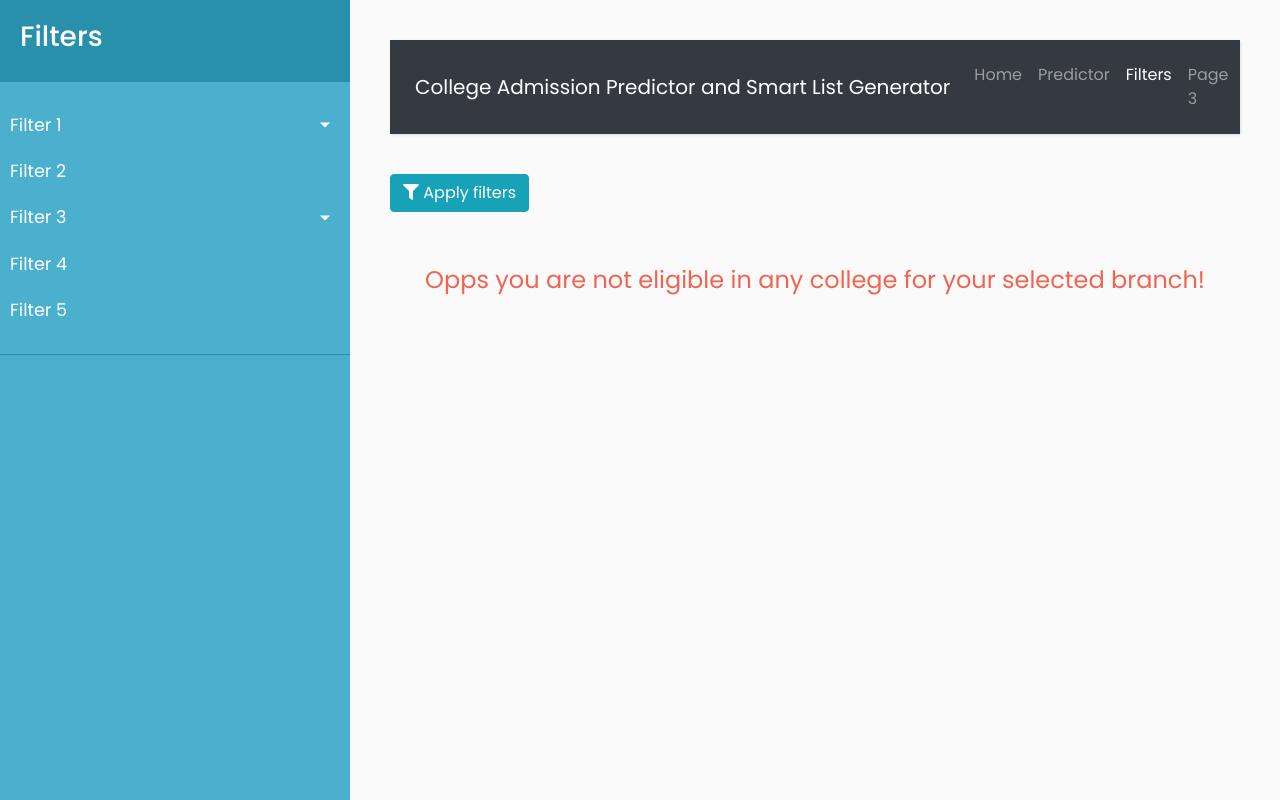
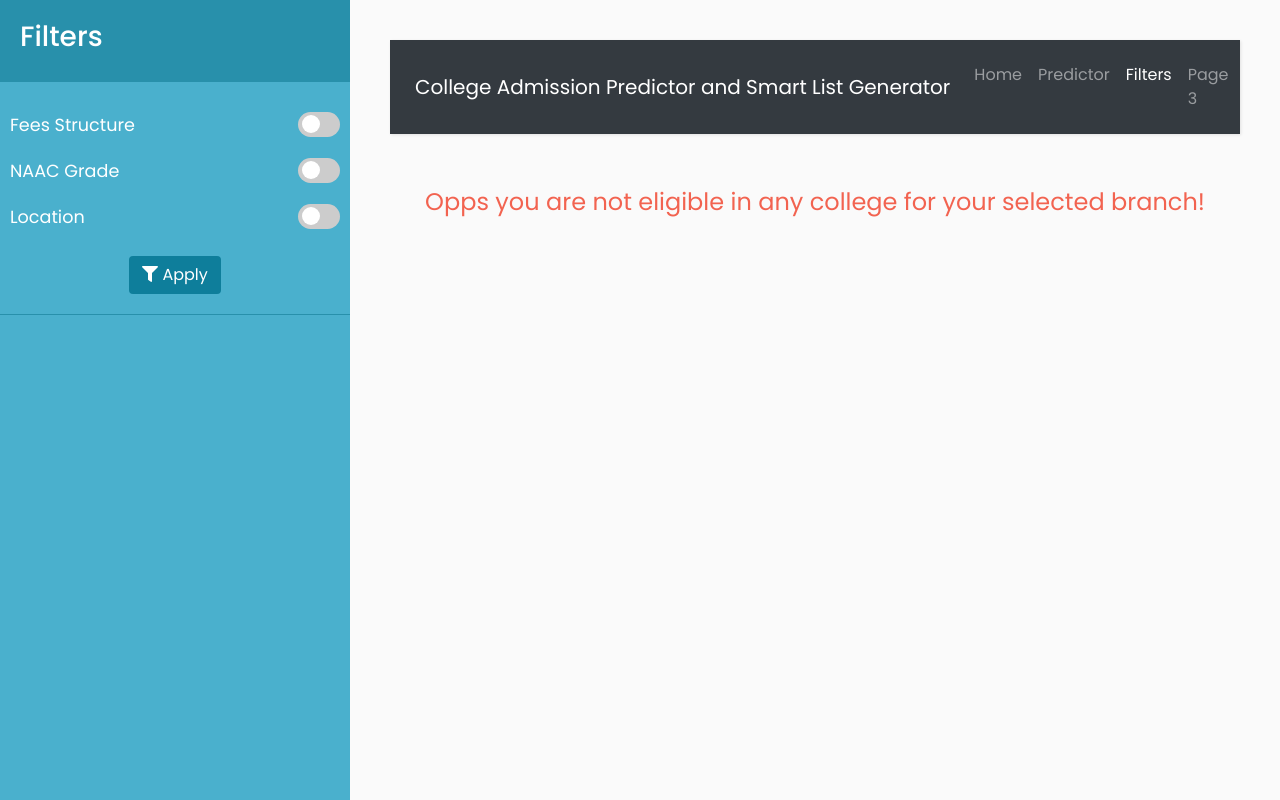
Before and after one commit to raoniz/CAPSLG, a Django app: template myapp/templates/smart_list.html in a window 1280 px wide. Run offline with Django 3.2, Linux system fonts and the light colour scheme; the template is opened without the code that fills it, so the values that code supplies are empty; some libraries are stand-ins or nearby versions.

Commit message:
Applied Fees Filter(AJAX)

```diff
--- a/myapp/templates/smart_list.html
+++ b/myapp/templates/smart_list.html
@@ -21,6 +21,9 @@
     <script defer src="https://use.fontawesome.com/releases/v5.0.13/js/solid.js" integrity="sha384-tzzSw1/Vo+0N5UhStP3bvwWPq+uvzCMfrN1fEFe+xBmv1C/AtVX5K0uZtmcHitFZ" crossorigin="anonymous"></script>
     <script defer src="https://use.fontawesome.com/releases/v5.0.13/js/fontawesome.js" integrity="sha384-6OIrr52G08NpOFSZdxxz1xdNSndlD4vdcf/q2myIUVO0VsqaGHJsB0RaBE01VTOY" crossorigin="anonymous"></script>
 
+    <!-- animate.css -->
+    <link rel="stylesheet" href="https://cdnjs.cloudflare.com/ajax/libs/animate.css/3.7.0/animate.css" />
+
 </head>
 
 <body>
@@ -33,7 +36,7 @@
             </div>
 
             <ul class="list-unstyled components">
-                <li>
+                <!-- <li>
                     <a href="#homeSubmenu" data-toggle="collapse" aria-expanded="false" class="dropdown-toggle">Filter 1</a>
                     <ul class="collapse list-unstyled" id="homeSubmenu">
                         <li>
@@ -46,29 +49,51 @@
                             <a href="#">Category 3</a>
                         </li>
                     </ul>
+                </li> -->
+                <li>
+                    <a>
+                        <span>Fees Structure</span>
+                        <span style="float:right;">
+                            <label class="switch">
+                              <input type="checkbox" id="fees-structure" data-checked="false">
+                              <span class="slider round"></span>
+                            </label>
+                        </span>
+                    </a>
+                    <div class="property-fees">
+                        <span>Rupees(₹) per Year</span>
+                        <input type="number" name="fees" class="fees" disabled="disabled" value="127500">
+                        <!-- <div style="float: right;">Lac</div> -->
+                        <input class="slider-fees custom-range" type="range" min="80000" max="175000" step="10" value="127500">
+                    </div>
                 </li>
                 <li>
-                    <a href="#">Filter 2</a>
+                    <a href="#">NAAC Grade
+                        <span style="float:right;">
+                            <label class="switch">
+                              <input type="checkbox" id="naac-grade" data-checked="false">
+                              <span class="slider round"></span>
+                            </label>
+                        </span>
+                    </a>
                 </li>
                 <li>
-                    <a href="#pageSubmenu" data-toggle="collapse" aria-expanded="false" class="dropdown-toggle">Filter 3</a>
-                    <ul class="collapse list-unstyled" id="pageSubmenu">
-                        <li>
-                            <a href="#">Category 1</a>
-                        </li>
-                        <li>
-                            <a href="#">Category 2</a>
-                        </li>
-                        <li>
-                            <a href="#">Category 3</a>
-                        </li>
-                    </ul>
+                    <a href="#">Location
+                        <span style="float:right;">
+                            <label class="switch">
+                              <input type="checkbox" id="location" data-checked="false">
+                              <span class="slider round"></span>
+                            </label>
+                        </span>
+                    </a>
                 </li>
                 <li>
-                    <a href="#">Filter 4</a>
-                </li>
-                <li>
-                    <a href="#">Filter 5</a>
+                    <div style="width: fit-content; margin:auto;padding: 15px 0px 0px;">
+                        <button class="btn apply-filter">
+                            <i class="fas fa-filter"></i>
+                            <span>Apply</span>
+                        </button>
+                    </div>
                 </li>
             </ul>
         </nav>
@@ -88,10 +113,10 @@
                 </ul>
               </div>
             </nav>
-            <button type="button" id="sidebarCollapse" class="btn btn-info">
+           <!--  <button type="button" id="sidebarCollapse" class="btn btn-info">
                 <i class="fas fa-filter"></i>
-                <span>Apply filters</span>
-            </button>
+                <span>Add filters</span>
+            </button> -->
             <button class="btn btn-dark d-inline-block d-lg-none ml-auto" type="button" data-toggle="collapse" data-target="#navbarSupportedContent" aria-controls="navbarSupportedContent" aria-expanded="false" aria-label="Toggle navigation">
                 <i class="fas fa-align-justify"></i>
             </button>
@@ -108,6 +133,7 @@
                 {% endfor %}
               </ul>
             </div>
+            <script type="text/javascript"> var college_list = {{ colleges|safe }}; </script>
 
             {% else %}
             <div class="not-eligible animated">
@@ -119,8 +145,8 @@
         </div>
     </div>
 
-    <!-- jQuery CDN - Slim version (=without AJAX) -->
-    <script src="https://code.jquery.com/jquery-3.3.1.slim.min.js" integrity="sha384-q8i/X+965DzO0rT7abK41JStQIAqVgRVzpbzo5smXKp4YfRvH+8abtTE1Pi6jizo" crossorigin="anonymous"></script>
+    <!-- jQuery CDN -->
+    <script src="https://ajax.googleapis.com/ajax/libs/jquery/3.3.1/jquery.min.js"></script>
     <!-- Popper.JS -->
     <script src="https://cdnjs.cloudflare.com/ajax/libs/popper.js/1.14.0/umd/popper.min.js" integrity="sha384-cs/chFZiN24E4KMATLdqdvsezGxaGsi4hLGOzlXwp5UZB1LY//20VyM2taTB4QvJ" crossorigin="anonymous"></script>
     <!-- Bootstrap JS -->
@@ -129,16 +155,103 @@
     <script src="https://cdnjs.cloudflare.com/ajax/libs/malihu-custom-scrollbar-plugin/3.1.5/jquery.mCustomScrollbar.concat.min.js"></script>
 
     <script type="text/javascript">
+
+        // General Scripts
         $(document).ready(function () {
+            // Scroll effect sidebar
             $("#sidebar").mCustomScrollbar({
                 theme: "minimal"
             });
-            $('#sidebarCollapse').on('click', function () {
-                $('#sidebar, #content').toggleClass('active');
-                $('.collapse.in').toggleClass('in');
-                $('a[aria-expanded=true]').attr('aria-expanded', 'false');
+
+            // list Animation of college list
+            listAnimation();
+        });
+
+        // list animation
+        function listAnimation() {
+            var i = 0;
+            var delay_duration = 0.1;
+            var animations = ["fadeInRight","fadeInUp","flipInX","lightSpeedIn","rotateInDownRight","rotateInUpLeft","zoomInDown"];
+            var animation = "animated " + animations[Math.floor(Math.random() * animations.length)];
+            $(".list-group li").each(function(){
+                $(this).css("animation-delay",(delay_duration * i++)+"s");
+                $(this).css("animation-duration","0.8s");
+                $(this).addClass(animation);
+            });
+            setTimeout(function(){
+                 $(".list-group li").each(function(){
+                    $(this).removeClass(animation);
+                });
+            },(++i * delay_duration * 1000));
+        }
+
+        // filters script
+        $(function(){
+
+            // filter fees
+            $("#fees-structure").change(function(){
+                var flag = ($(this).attr("data-checked")=="false") ? "true" : "false";
+                $(this).attr("data-checked",flag);
+                $('.property-fees').slideToggle();
+            })
+
+            $(".slider-fees").on('input', function(){
+                $(".fees").val($(this).val());
+            });
+
+            // on apply filters
+            $(".apply-filter").click(function(){
+                if(college_list) {
+                    fees_checked = ($("#fees-structure").attr("data-checked") == 'true');
+                    naac_grade_checked = ($("#fees-structure").attr("data-checked") == 'true');
+                    location_checked = ($("#fees-structure").attr("data-checked") == 'true');
+
+                    selected_fees = fees_checked ? $(".fees").val() : $(".slider-fees").attr('max')
+
+                    if(fees_checked || naac_grade_checked || location_checked)
+                        apply_filter(selected_fees);
+                    else {
+                        $(".apply-filter").addClass("animated shake");
+                        setTimeout(function(){
+                            $(".apply-filter").removeClass("animated shake");
+                        },1000);
+                    }
+
+                } else {
+                    $(".not-eligible").addClass("swing");
+                    setTimeout(function(){
+                        $(".not-eligible").removeClass("swing");
+                    },1000);
+                }
+
             });
         });
+
+
+        function apply_filter(selected_fees){
+            // college_codes = [];
+            // for (var i = college_list.length - 1; i >= 0; i--) {
+            //     college_codes.push(college_list[i][2]);
+            // }
+            $.ajax({
+            url: '{% url "apply_filter" %}',
+            data: {
+              "csrfmiddlewaretoken": '{{ csrf_token }}',
+              "selected_colleges": JSON.stringify(college_list),
+              "selected_fees": selected_fees
+              },
+            success: function (response) {
+                $(".list-group").empty();
+                response = JSON.parse(response);
+                $.each(response, function(key, value) {
+                    $('.list-group')
+                    .append('<li class="list-group-item"><span>'+value[0]+'</span><span style="float:right; padding-right: 5%;">Probability: '+ value[1] +'</span></li>');
+                });
+                listAnimation();
+              // console.log(response);
+            }
+          });
+        }
     </script>
 </body>
 
--- a/mysite/urls.py
+++ b/mysite/urls.py
@@ -24,4 +24,5 @@ urlpatterns = [
     path('userPreference/', views.userPreference, name='userPreference'),
     path('smartList/', views.smartList, name='smartList'),
     path('getBranches/', views.getBranches, name='getBranches'),
+    path('apply_filter/', views.smartList, name='apply_filter'),
 ]
```
Also changed, not shown: myapp/models.py (+36 -0 lines), myapp/views.py (+9 -2 lines).
